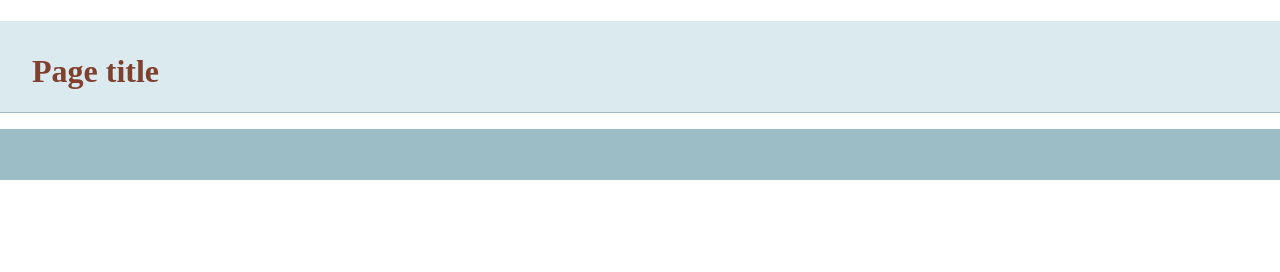
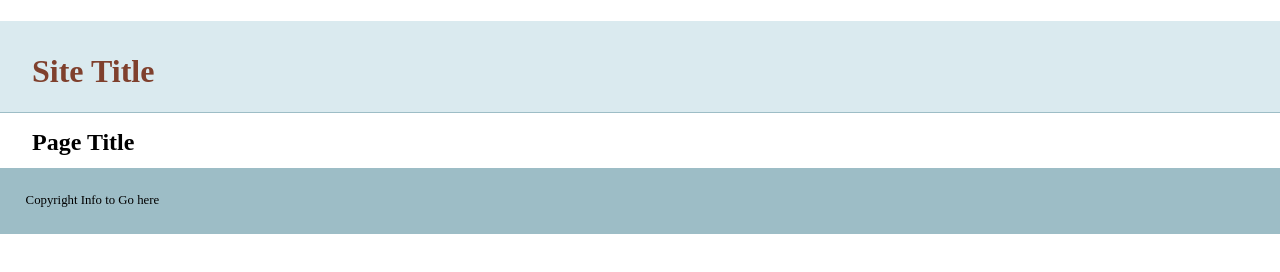
Before and after one commit to jakirschner/git-basics, a plain HTML site: page index.html in a window 1280 px wide. Drawn offline with nearby package versions, Linux system fonts and the light colour scheme.

Commit message:
added more info to template

```diff
--- a/index.html
+++ b/index.html
@@ -14,13 +14,14 @@
     </head>
     <body>
     <header>
-	<h1>Page title</h1>
+	<h1>Site Title</h1>
     </header>
     <nav id="pageNav">
     </nav>
     <main>
+      <h2>Page Title</h2>
     </main>
-    <footer>
+    <footer>Copyright Info to Go here
     </footer>
         <script>
 //use the modernizr load to load up external scripts. This will load the scripts asynchronously, but the order listed matters. Although it will load all scripts in parallel, it will execute them in the order listed
```
